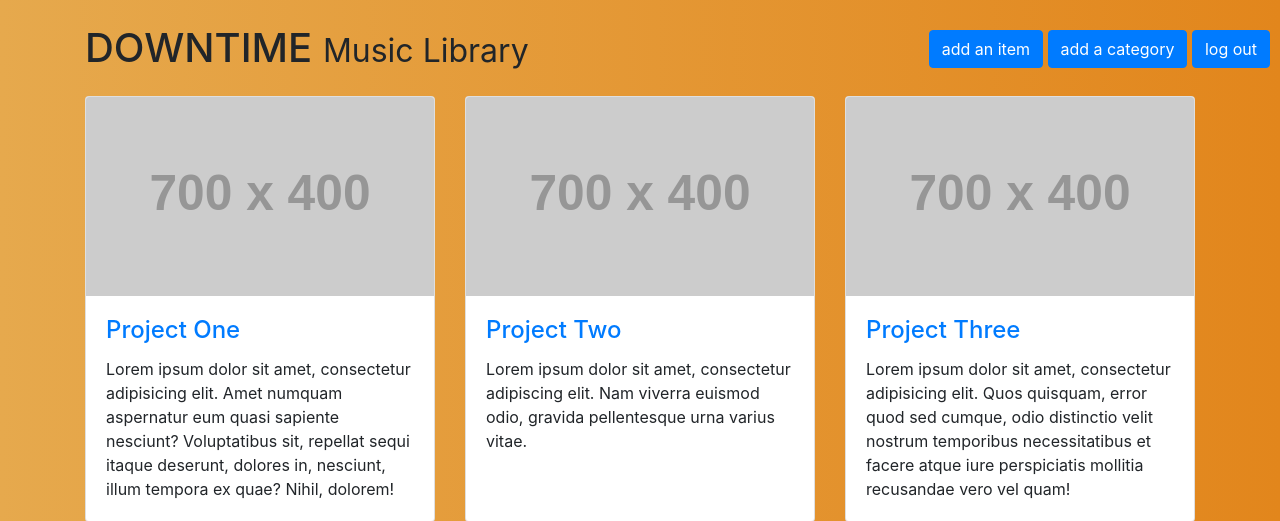
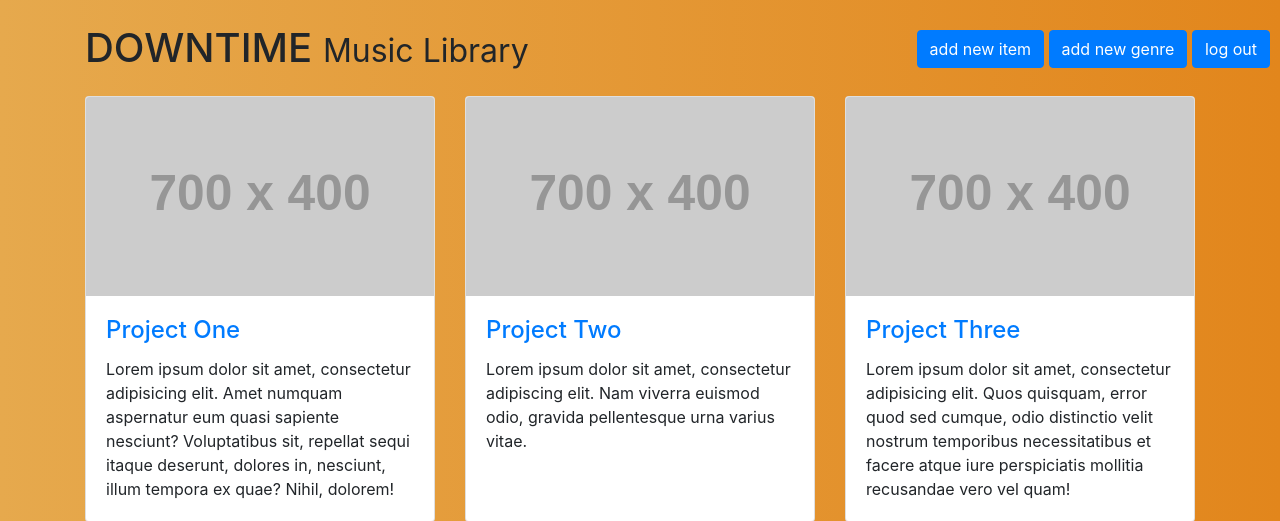
Before and after one commit to GSCrawley/downtime, a Django app: template Downtime/templates/music-library.html in a window 1280 px wide. Shown: the top 521 px of the page. Run offline with Django 3.2, Linux system fonts and the light colour scheme; the template is opened without the code that fills it, so the values that code supplies are empty; grey boxes labelled with a size stand in for pictures from a placeholder-image service; some libraries are stand-ins or nearby versions.

Commit message:
added genre button

```diff
--- a/Downtime/templates/music-library.html
+++ b/Downtime/templates/music-library.html
@@ -14,8 +14,8 @@
   <body>
     <!-- Page Content -->
     <div class="button-section">
-      <button type="button" class="btn btn-primary">add an item</button>
-      <button type="button" class="btn btn-primary">add a category</button>
+      <button type="button" class="btn btn-primary">add new item</button>
+      <button type="button" class="btn btn-primary">add new genre</button>
       <button type="button" class="btn btn-primary">log out</button>
     </div>
 
```
